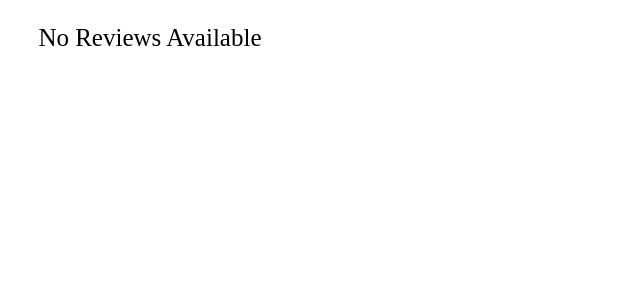
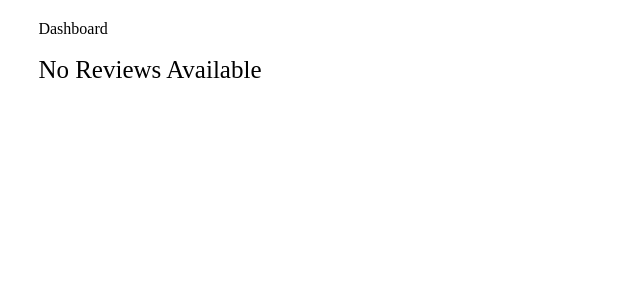
Before and after one commit to Dionne-Stratton/shiba-sensei-frontend-react, a React (Create React App) app: page /reviews in a window 1280 px wide. Shown: the top 300 px of the page, without its empty margins (0-640 px from the left). Built offline with nearby package versions, Linux system fonts and the light colour scheme; no server answers.

Commit message:
added dashboard button to lessons and reviews page it sends the user back to dashboard it only posts if a lesson or review was completed.

```diff
--- a/src/App.css
+++ b/src/App.css
@@ -323,7 +323,6 @@ input[name="answer"] {
 
 .paragraph-image {
   display: flex;
-  /* flex-direction: column; */
   align-items: center;
   justify-content: center;
   /* border: #000000 1px solid; */
@@ -368,3 +367,9 @@ li {
   font-size: 2.6rem;
   margin: 3%;
 }
+
+.no-header-dashboard-button {
+  cursor: pointer;
+  font-size: 1.6rem;
+  /* border: #000000 1px solid; */
+}
--- a/src/components/UserPages/Lessons.js
+++ b/src/components/UserPages/Lessons.js
@@ -7,6 +7,7 @@ export default function Lessons(props) {
   const [addVocab, setAddVocab] = useState([]);
   const [userLessons, setUserLessons] = useState([]);
   const [currentWord, setCurrentWord] = useState({});
+  const [questionsAnswered, setQuestionsAnswered] = useState(0);
   const history = useHistory();
   let nextArrow = ">";
 
@@ -31,9 +32,15 @@ export default function Lessons(props) {
       { _id: currentWord._id, rank: 0, lesson_number: currentWord.lesson },
     ]);
     userLessons.shift();
+    setQuestionsAnswered(questionsAnswered + 1);
   }
 
   function submitVocab() {
+    if (!currentWord || questionsAnswered === 0) {
+      history.push("/");
+      setShowNav(true);
+      return;
+    }
     let newVocab = [
       ...addVocab,
       { _id: currentWord._id, rank: 0, lesson_number: currentWord.lesson },
@@ -60,6 +67,9 @@ export default function Lessons(props) {
 
   return (
     <div className="main-page">
+      <p className="no-header-dashboard-button" onClick={submitVocab}>
+        Dashboard
+      </p>
       {currentWord ? (
         <div className="lesson-box">
           <div className="lesson-text">
--- a/src/components/UserPages/Reviews.js
+++ b/src/components/UserPages/Reviews.js
@@ -10,6 +10,7 @@ export default function Reviews(props) {
   const [removedWord, setRemovedWord] = useState({});
   const [message, setMessage] = useState("");
   const [correctAnswer, setCorrectAnswer] = useState([]);
+  const [questionsAnswered, setQuestionsAnswered] = useState(0);
   const [answer, setAnswer] = useState("");
   const history = useHistory();
 
@@ -65,6 +66,7 @@ export default function Reviews(props) {
   }
 
   function getNextWord() {
+    setQuestionsAnswered(questionsAnswered + 1);
     setMessage("");
     let allVocab = user.user_vocab;
 
@@ -82,6 +84,11 @@ export default function Reviews(props) {
   }
 
   async function submitVocab() {
+    if (!currentWord || questionsAnswered === 0) {
+      history.push("/");
+      setShowNav(true);
+      return;
+    }
     let allVocab = await getNextWord();
     let lessonFiltered = allVocab.filter(
       (word) => word.lesson_number === user.available_lesson
@@ -96,6 +103,8 @@ export default function Reviews(props) {
       lessonToPut = user.available_lesson;
       lessonsToPut = [];
     }
+
+    console.log("allVocab:", allVocab);
     history.push("/");
     setShowNav(true);
     axiosWithAuth
@@ -115,6 +124,9 @@ export default function Reviews(props) {
 
   return (
     <div className="main-page">
+      <p className="no-header-dashboard-button" onClick={submitVocab}>
+        Dashboard
+      </p>
       {userVocab.length > 0 ? (
         <div className="review-box">
           <div className="review-header">
```
